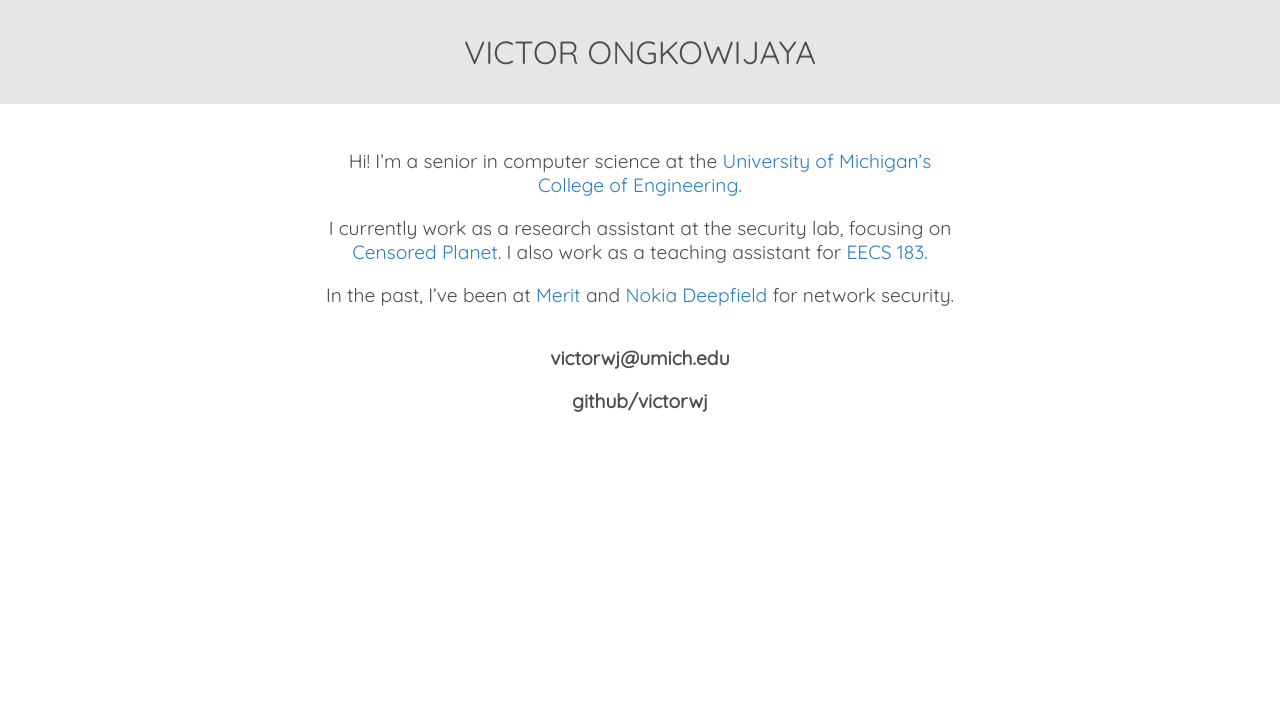
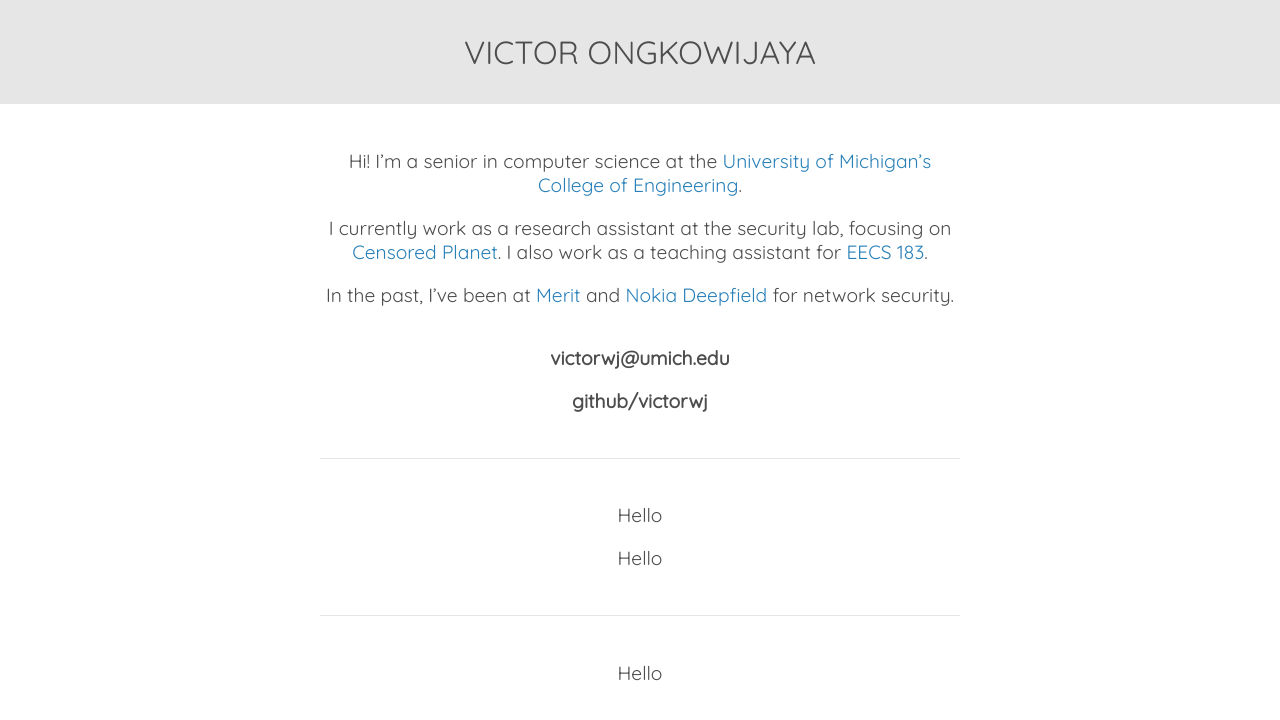
Before and after one commit to victwj/victwj.github.io, a Jekyll site: the page built from index.md, in a window 1280 px wide. Shown: the top 720 px of the page. Built offline with Jekyll 4.4.1, drawn with Linux system fonts in a browser that asks for light colours.

Commit message:
Add more sections

```diff
--- /dev/null
+++ b/_includes/courses.html
@@ -0,0 +1,3 @@
+<div class="courses">
+  {{ section.content }}
+</div>
--- /dev/null
+++ b/_includes/projects.html
@@ -0,0 +1,3 @@
+<div class="projects">
+  {{ section.content }}
+</div>
--- a/css/style.css
+++ b/css/style.css
@@ -7,6 +7,7 @@ html, body {
 p {
     color: #4d4d4d;
     font-family: 'Quicksand', sans-serif;
+    font-size: 1.5vw;
 }
 
 a {
@@ -16,11 +17,13 @@ a {
 
 div {
     margin: 0% 25% 0% 25%;
+    padding: 2% 0% 2% 0%;
     overflow: hidden;
+    text-align: center;
 }
 
 .name {
-    margin: 0% 0% 2% 0%;
+    margin: 0% 0% 0% 0%;
     padding: 2.5% 0% 2.5% 0%;
 	background-color: #e6e6e6;
     color: #4d4d4d;
@@ -29,15 +32,26 @@ div {
     text-align: center;
 }
 
-.about, .contacts {
-    font-size: 1.5vw;
-    text-align: center;
+/* Don't want divider between about and contacts section,
+ * so remove the paddings */
+
+.about {
+    padding-bottom: 0%;
+}
+
+.contacts {
+    padding-top: 0%;
 }
 
 .contacts a {
     color: inherit;
-    text-decoration: none;
 }
+
+.projects, .courses {
+    border-top: solid 1px #e6e6e6;
+}
+
+/* Increase font size and reduce margins for smaller windows */
 
 @media (max-width: 800px) {
     div {
@@ -46,7 +60,7 @@ div {
     .name {
         font-size: 4vw;
     }
-    .about, .contacts, p {
+    p {
         font-size: 3vw;
     }
 }
```
Also changed, not shown: _sections/courses.md (added, +7 -0 lines), _sections/projects.md (added, +9 -0 lines).
